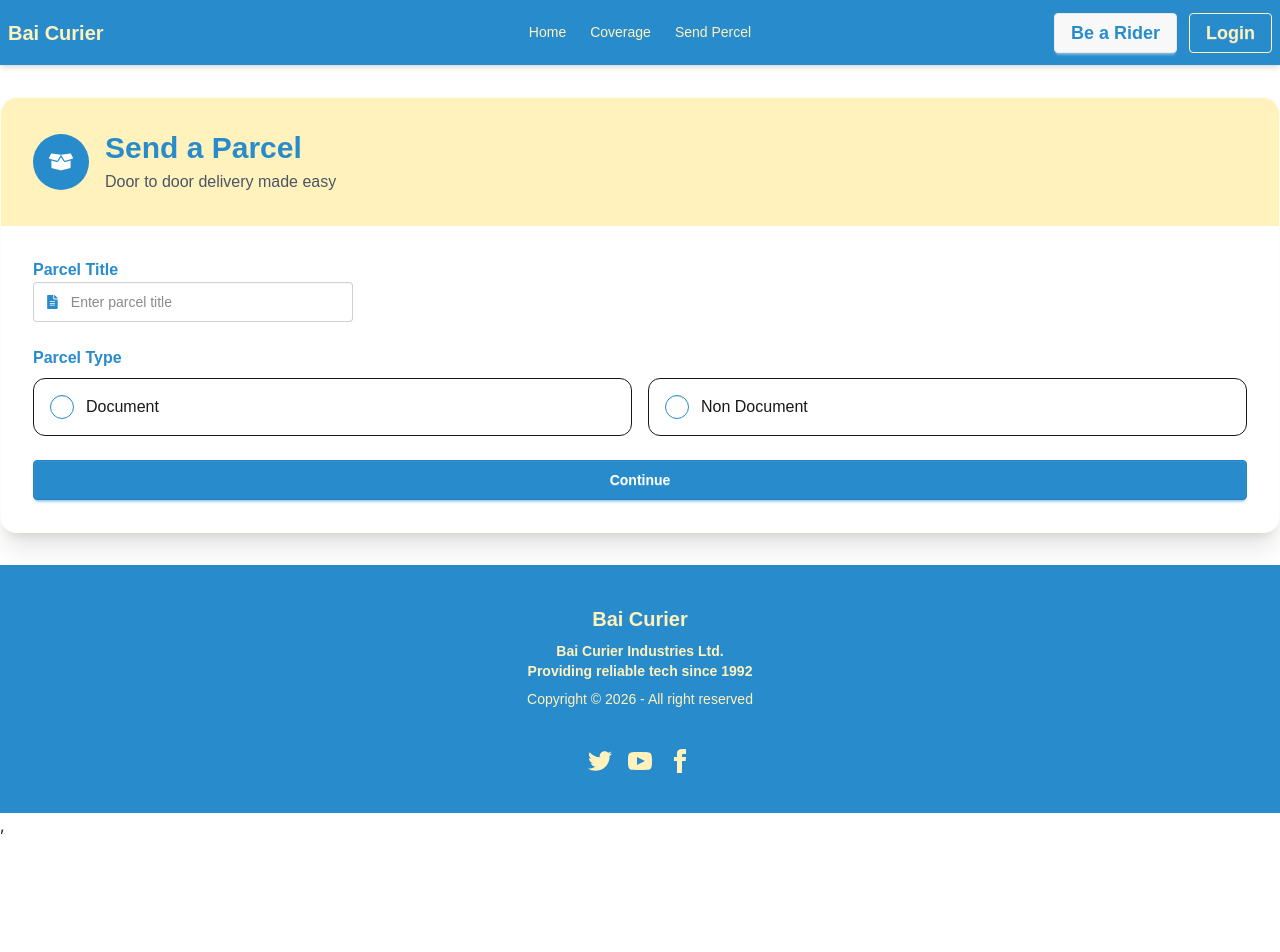
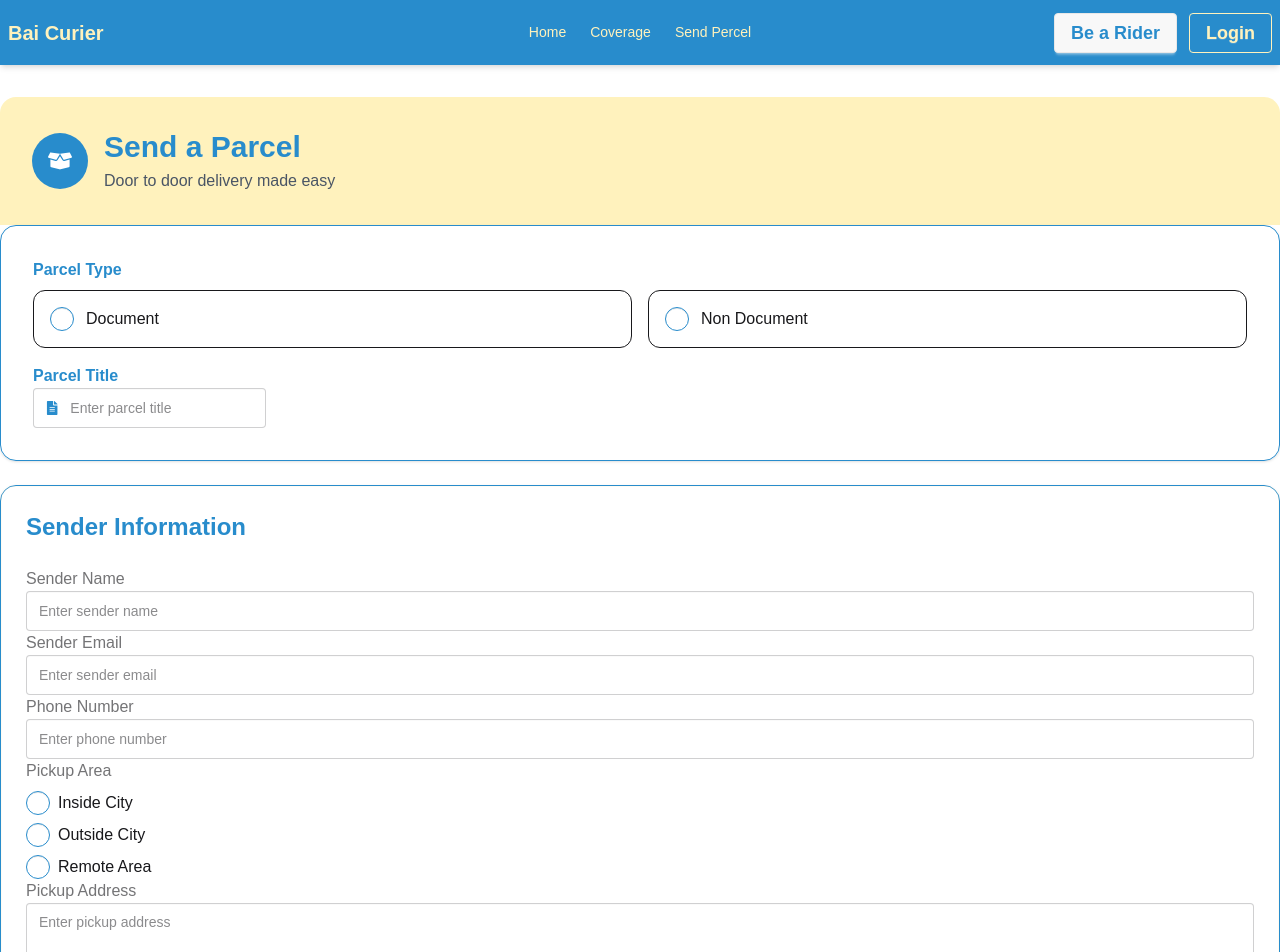
Before and after one commit to RohanR05/batrox-curier, a React (Vite) app: page /send-Parcel in a window 1280 px wide. Shown: the top 952 px of the page. Before the commit the page ends 837 px from the top, so only its background shows below. Built offline with nearby package versions, Linux system fonts and the light colour scheme; no server answers.

Commit message:
working on send parcel

```diff
--- a/src/pages/SendParcel/SendParcel.jsx
+++ b/src/pages/SendParcel/SendParcel.jsx
@@ -7,7 +7,9 @@ const SendParcel = () => {
     register,
     handleSubmit,
     formState: { errors },
+    watch,
   } = useForm();
+  const parcelType = watch("parcelType");
 
   const handleSendParcelForm = (data) => {
     console.log(data);
@@ -15,7 +17,7 @@ const SendParcel = () => {
 
   return (
     <div className="">
-      <div className=" mx-auto bg-base-100 rounded-2xl shadow-xl border border-primary/20">
+      <div className=" mx-auto">
         {/* Header */}
         <div className="bg-primary rounded-t-2xl p-8">
           <div className="flex items-center gap-4">
@@ -37,33 +39,10 @@ const SendParcel = () => {
         {/* Form */}
         <form
           onSubmit={handleSubmit(handleSendParcelForm)}
-          className="p-8 space-y-6"
+          className=" space-y-6"
         >
-          {/* Parcel Title */}
-          <div>
-            <label className="label font-semibold text-secondary">
-              Parcel Title
-            </label>
-
-            <label className="input input-bordered flex items-center gap-3">
-              <FaFileAlt className="text-secondary" />
-              <input
-                type="text"
-                className="grow"
-                placeholder="Enter parcel title"
-                {...register("name", {
-                  required: "Parcel title is required",
-                })}
-              />
-            </label>
-
-            {errors.name && (
-              <p className="text-error text-sm mt-2">
-                {errors.name.message}
-              </p>
-            )}
-          </div>
-
+          <main className="border p-8 rounded-2xl shadow border-secondary">
+            {" "}
             {/* Parcel Type */}
             <div>
               <label className="label font-semibold text-secondary mb-2">
@@ -104,7 +83,201 @@ const SendParcel = () => {
                 </p>
               )}
             </div>
+            {/* Parcel Title */}
+            <div className="flex items-center flex-wrap mt-4">
+              <div>
+                <label className="label font-semibold text-secondary">
+                  Parcel Title
+                </label>
 
+                <label className="input input-bordered flex items-center gap-3">
+                  <FaFileAlt className="text-secondary" />
+                  <input
+                    type="text"
+                    className="grow"
+                    placeholder="Enter parcel title"
+                    {...register("name", {
+                      required: "Parcel title is required",
+                    })}
+                  />
+                </label>
+
+                {errors.name && (
+                  <p className="text-error text-sm mt-2">
+                    {errors.name.message}
+                  </p>
+                )}
+              </div>
+              <div className="ml-8">
+                {parcelType === "Non Document" && (
+                  <div className="">
+                    <label className="label">
+                      <span className="text-secondary font-medium">
+                        Weight (kg)
+                      </span>
+                    </label>
+
+                    <input
+                      type="number"
+                      step="0.1"
+                      placeholder="Enter parcel weight"
+                      {...register("weight", {
+                        required: "Weight is required for non-document parcels",
+                        min: {
+                          value: 0.1,
+                          message: "Weight must be greater than 0",
+                        },
+                      })}
+                      className="input input-bordered w-full"
+                    />
+
+                    {errors.weight && (
+                      <p className="text-red-500 text-sm mt-1">
+                        {errors.weight.message}
+                      </p>
+                    )}
+                  </div>
+                )}
+              </div>
+            </div>
+          </main>
+          {/* sender info */}
+          <main className="border rounded-2xl shadow border-secondary">
+            {/* Sender Information */}
+            <div className="border border-primary/20 rounded-xl p-6">
+              <h3 className="text-2xl font-bold text-secondary mb-6">
+                Sender Information
+              </h3>
+
+              <div className="gap-5">
+                {/* Sender Name */}
+                <div>
+                  <label className="label font-medium">Sender Name</label>
+                  <input
+                    type="text"
+                    className="input input-bordered w-full"
+                    placeholder="Enter sender name"
+                    {...register("senderName", {
+                      required: "Sender name is required",
+                    })}
+                  />
+
+                  {errors.senderName && (
+                    <p className="text-error text-sm mt-1">
+                      {errors.senderName.message}
+                    </p>
+                  )}
+                </div>
+
+                {/* Sender Email */}
+                <div>
+                  <label className="label font-medium">Sender Email</label>
+                  <input
+                    type="email"
+                    className="input input-bordered w-full"
+                    placeholder="Enter sender email"
+                    {...register("senderEmail", {
+                      required: "Sender email is required",
+                    })}
+                  />
+
+                  {errors.senderEmail && (
+                    <p className="text-error text-sm mt-1">
+                      {errors.senderEmail.message}
+                    </p>
+                  )}
+                </div>
+
+                {/* Sender Phone */}
+                <div>
+                  <label className="label font-medium">Phone Number</label>
+                  <input
+                    type="tel"
+                    className="input input-bordered w-full"
+                    placeholder="Enter phone number"
+                    {...register("senderPhone", {
+                      required: "Phone number is required",
+                    })}
+                  />
+
+                  {errors.senderPhone && (
+                    <p className="text-error text-sm mt-1">
+                      {errors.senderPhone.message}
+                    </p>
+                  )}
+                </div>
+
+                {/* Pickup Area */}
+                <div>
+                  <label className="label font-medium">Pickup Area</label>
+
+                  <div className="space-y-2 mt-2">
+                    <label className="flex items-center gap-2 cursor-pointer">
+                      <input
+                        type="radio"
+                        value="Inside City"
+                        className="radio radio-secondary"
+                        {...register("senderArea", {
+                          required: "Select pickup area",
+                        })}
+                      />
+                      <span>Inside City</span>
+                    </label>
+
+                    <label className="flex items-center gap-2 cursor-pointer">
+                      <input
+                        type="radio"
+                        value="Outside City"
+                        className="radio radio-secondary"
+                        {...register("senderArea", {
+                          required: "Select pickup area",
+                        })}
+                      />
+                      <span>Outside City</span>
+                    </label>
+
+                    <label className="flex items-center gap-2 cursor-pointer">
+                      <input
+                        type="radio"
+                        value="Remote Area"
+                        className="radio radio-secondary"
+                        {...register("senderArea", {
+                          required: "Select pickup area",
+                        })}
+                      />
+                      <span>Remote Area</span>
+                    </label>
+                  </div>
+
+                  {errors.senderArea && (
+                    <p className="text-error text-sm mt-1">
+                      {errors.senderArea.message}
+                    </p>
+                  )}
+                </div>
+
+                {/* Sender Address */}
+                <div className="">
+                  <label className="label font-medium">Pickup Address</label>
+
+                  <textarea
+                    rows={3}
+                    className="textarea textarea-bordered w-full"
+                    placeholder="Enter pickup address"
+                    {...register("senderAddress", {
+                      required: "Pickup address is required",
+                    })}
+                  />
+
+                  {errors.senderAddress && (
+                    <p className="text-error text-sm mt-1">
+                      {errors.senderAddress.message}
+                    </p>
+                  )}
+                </div>
+              </div>
+            </div>
+          </main>
           {/* Submit */}
           <button className="btn btn-secondary w-full text-white">
             Continue
```
Lines whose indentation alone changed are shown as unchanged.
